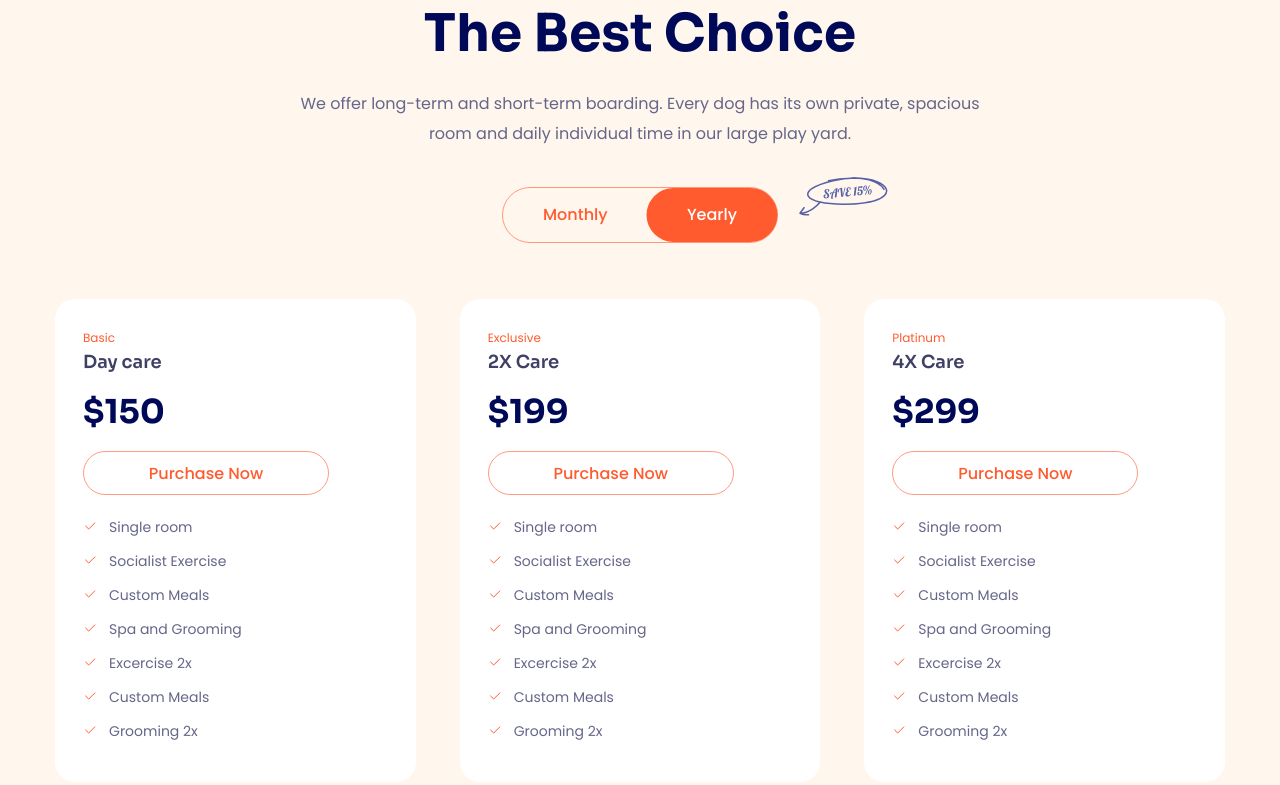
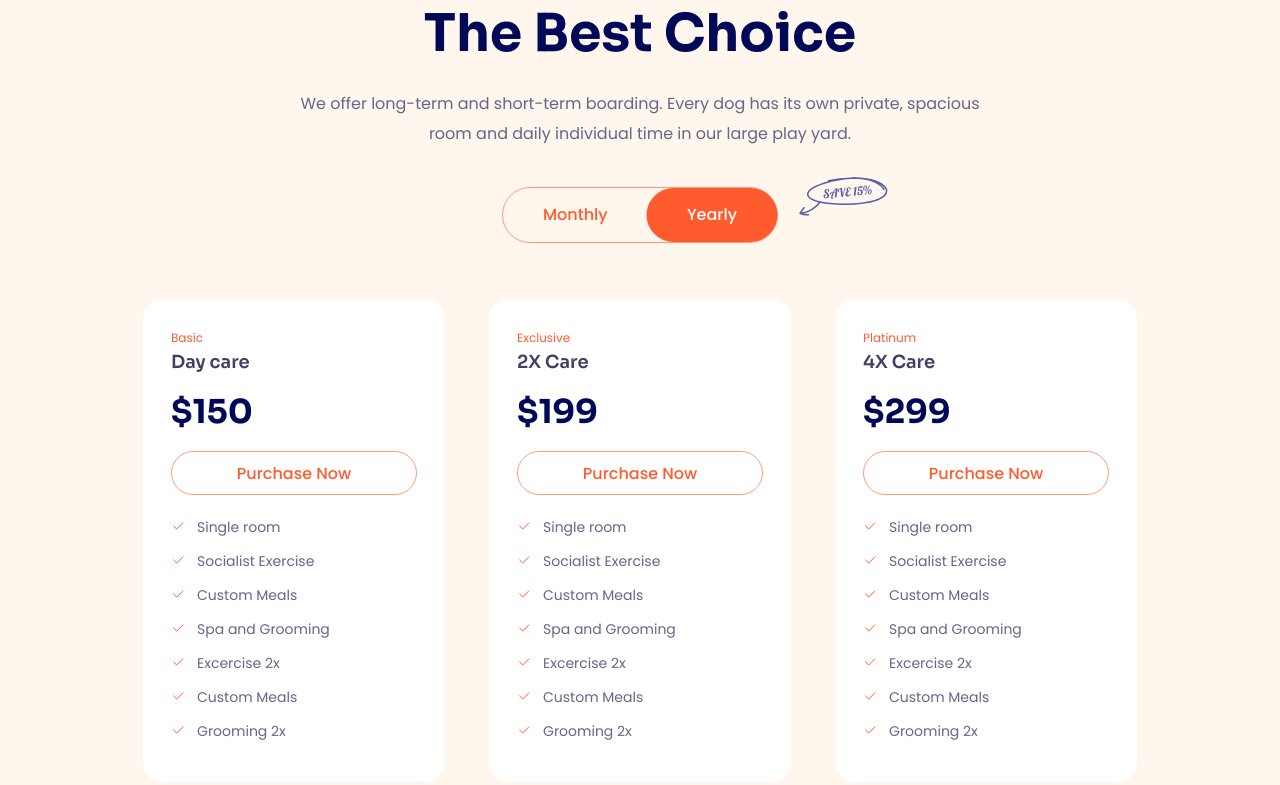
Before and after one commit to hatran216004/htmlcssproject-04, a plain HTML site: page index.html in a window 1280 px wide. Shown: the part 3863-4648 px from the top of the page. Drawn offline with Linux system fonts and the light colour scheme.

Commit message:
fix bug section pricing first time

```diff
--- a/assets/CSS/styles.css
+++ b/assets/CSS/styles.css
@@ -939,14 +939,24 @@ a {
     margin-top: 56px;
     display: grid;
     grid-template-columns: repeat(3, 1fr);
-    column-gap: 44px;
+    /* column-gap: 44px; */
 }
 
 .pricing-item {
+    justify-self: center;
+    /* width: 302px; */
     padding: 30px 28px 43px;
     border-radius: 20px;
     background: #fff;
     transition: box-shadow 0.25s, transform 0.25s;
+}
+
+.pricing-item:nth-child(1) {
+    justify-self: flex-end;
+}
+
+.pricing-item:nth-child(3) {
+    justify-self: flex-start;
 }
 
 .pricing-item:hover {
```
